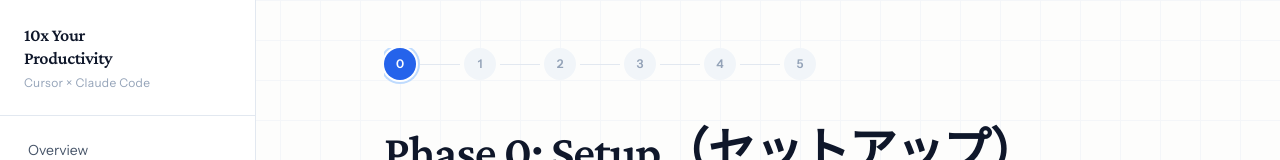
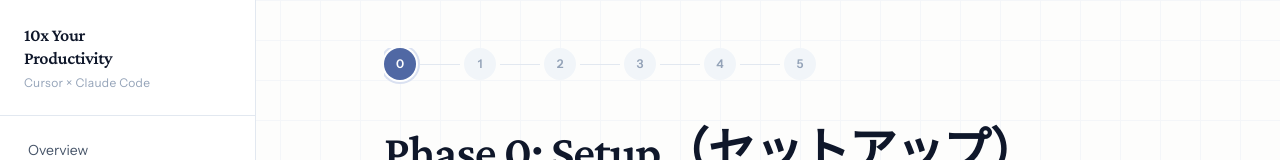
Before and after one commit to thedomainai/10x-productivity-perfect-guide, a Next.js app in the folder web/: page /phases/phase0-setup in a window 1280 px wide. Shown: the top 160 px of the page. Built offline with nearby package versions, Linux system fonts and the light colour scheme.

Commit message:
auto: web/src/app/phases/[slug]/page.tsx

```diff
--- a/web/src/app/phases/[slug]/page.tsx
+++ b/web/src/app/phases/[slug]/page.tsx
@@ -48,7 +48,7 @@ export default async function PhasePage(props: {
                 className={`w-8 h-8 rounded-full flex items-center justify-center text-xs font-bold transition-all duration-150
                   ${
                     p.slug === slug
-                      ? "bg-blue-600 text-white ring-2 ring-blue-200 ring-offset-2 ring-offset-white"
+                      ? "bg-[#5068a4] text-white ring-2 ring-[#dae1f1] ring-offset-2 ring-offset-white"
                       : idx <= currentIndex
                       ? "bg-blue-50 text-blue-600 hover:bg-blue-100"
                       : "bg-slate-100 text-slate-400 hover:bg-slate-200"
```
